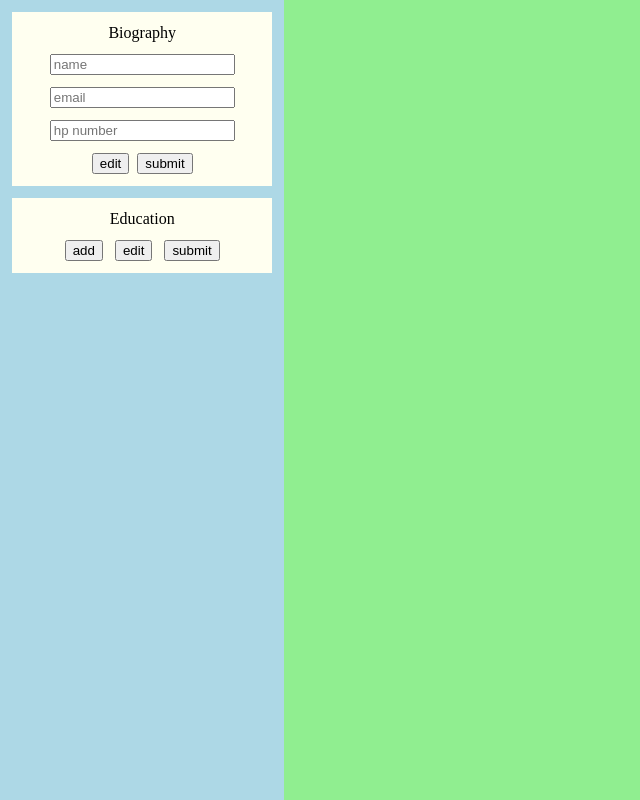
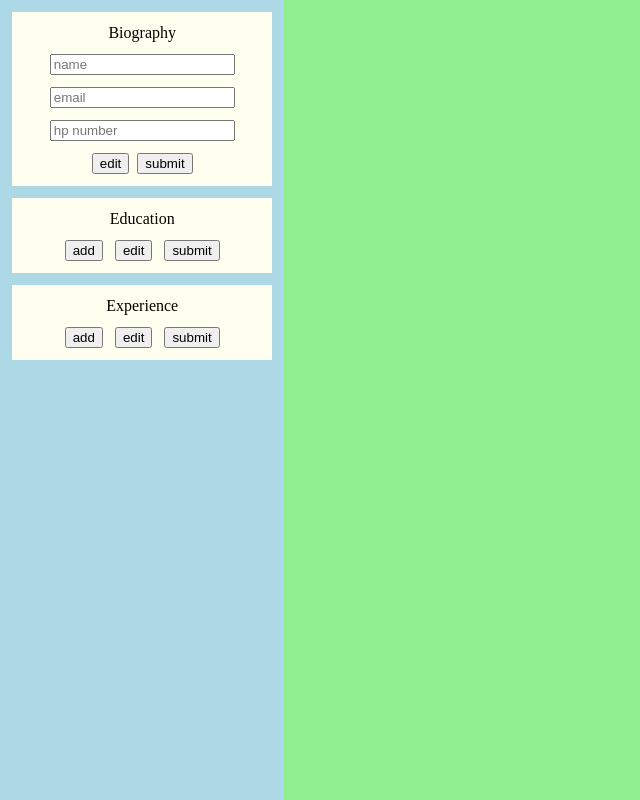
Before and after one commit to tlim8772/odin-cv-application, a React (Vite) app: page / in a window 1280 px wide. Shown: the whole page, without its empty margins (0-640 px from the left). Built offline with nearby package versions, Linux system fonts and the light colour scheme.

Commit message:
add job form

```diff
--- a/src/components/Form.jsx
+++ b/src/components/Form.jsx
@@ -1,12 +1,14 @@
 import './Form.css'
 import { Bio } from './Bio.jsx';
 import { Edu } from './Edu.jsx';
+import { Job } from './Job.jsx';
 
 export default function Form() {
   return (
     <div className='form'>
       <Bio />
       <Edu />
+      <Job />
     </div>
   )
 }
--- /dev/null
+++ b/src/components/Job.css
@@ -0,0 +1,13 @@
+.job {
+    display: flex;
+    flex-direction: column;
+    align-items: center;
+    gap: 12px;
+    background-color: ivory;
+    padding: 12px;
+}
+
+.job > div:last-child {
+    display: flex;
+    gap: 12px;
+}
--- /dev/null
+++ b/src/components/Job.jsx
@@ -0,0 +1,64 @@
+import { useState } from 'react';
+import { JobCard } from './JobCard';
+import './Job.css';
+
+const jobObj = {
+  company: '',
+  position: '',
+  description: '',
+  startDate: '',
+  endDate: ''
+};
+
+export function Job() {
+  const [state, setState] = useState('editing');
+  const [jobArr, setJobArr] = useState([]);
+
+  function keySetter(key, idx) {
+    return (value) => {
+      jobArr[idx][key] = value;
+      setJobArr([...jobArr]);
+    }
+  }
+
+  function removeJob(idx) {
+    return () => {
+      setJobArr([...jobArr.slice(0, idx), ...jobArr.slice(idx + 1)]);
+    }
+  }
+
+  function addJob() {
+    setJobArr([...jobArr, structuredClone(jobObj)]);
+  }
+
+  function edit() {
+    setState('editing');
+  }
+
+  function submit() {
+    setState('submitting');
+  }
+
+  return (
+    <div className="job">
+      <div>Experience</div>
+      {jobArr.map((job, i) =>
+        <JobCard
+          state={state}
+          {...job}
+          setCompany={keySetter('company', i)}
+          setPosition={keySetter('position', i)}
+          setDescription={keySetter('description', i)}
+          setStartDate={keySetter('startDate', i)}
+          setEndDate={keySetter('endDate', i)}
+          remove={removeJob(i)}
+        />
+      )}
+      <div>
+        <button disabled={state === 'submitting'} onClick={addJob}>add</button>
+        <button onClick={edit}>edit</button>
+        <button onClick={submit}>submit</button>
+      </div>
+    </div>
+  )
+}
--- /dev/null
+++ b/src/components/JobCard.css
@@ -0,0 +1,8 @@
+.job-card {
+    display: flex;
+    flex-direction: column;
+    align-items: center;
+    gap: 12px;
+    padding: 12px;
+    background-color: lightgray;
+}
--- /dev/null
+++ b/src/components/JobCard.jsx
@@ -0,0 +1,56 @@
+import './JobCard.css';
+
+export function JobCard(props) {
+  const {
+    state,
+    company,
+    setCompany,
+    position,
+    setPosition,
+    description,
+    setDescription,
+    startDate,
+    setStartDate,
+    endDate,
+    setEndDate,
+    remove
+  } = props;
+
+  return (
+    <div className='job-card'>
+      <input
+        type='text'
+        value={company}
+        onChange={e => setCompany(e.target.value)}
+        placeholder='company'
+        disabled={state === 'submitting'}
+      />
+      <input
+        type='text'
+        value={position}
+        onChange={e => setPosition(e.target.value)}
+        placeholder="position"
+        disabled={state === 'submitting'}
+      />
+      <textarea
+        value={description}
+        onChange={e => setDescription(e.target.value)}
+        placeholder="description"
+        disabled={state === 'submitting'}
+      />
+      <input
+        type='date'
+        value={startDate}
+        onChange={e => setStartDate(e.target.value)}
+        disabled={state === 'submitting'}
+      />
+      <input
+        type='date'
+        value={endDate}
+        onChange={e => setEndDate(e.target.value)}
+        disabled={state === 'submitting'}
+      />
+      <button disabled={state === 'submitting'} onClick={remove}>remove</button>
+    </div>
+  )
+}
```
